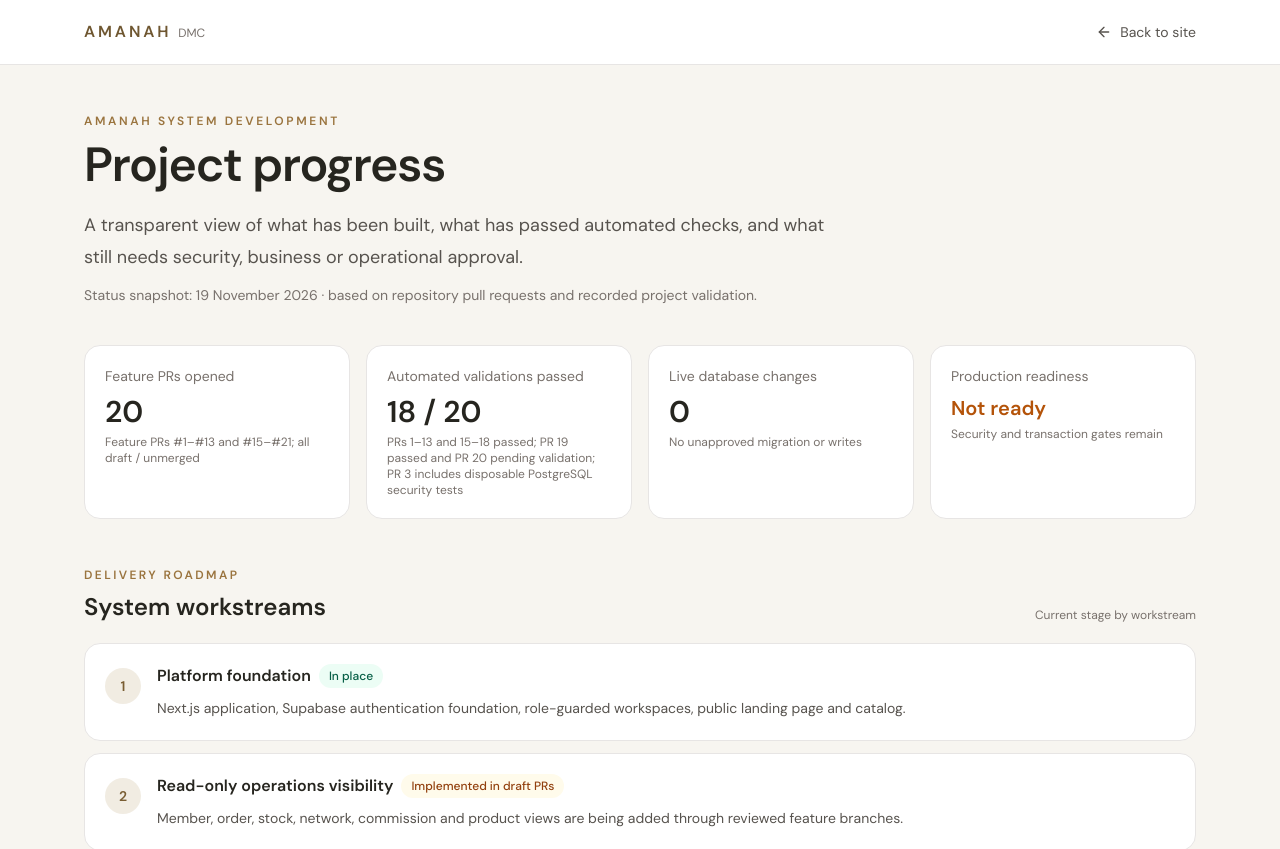
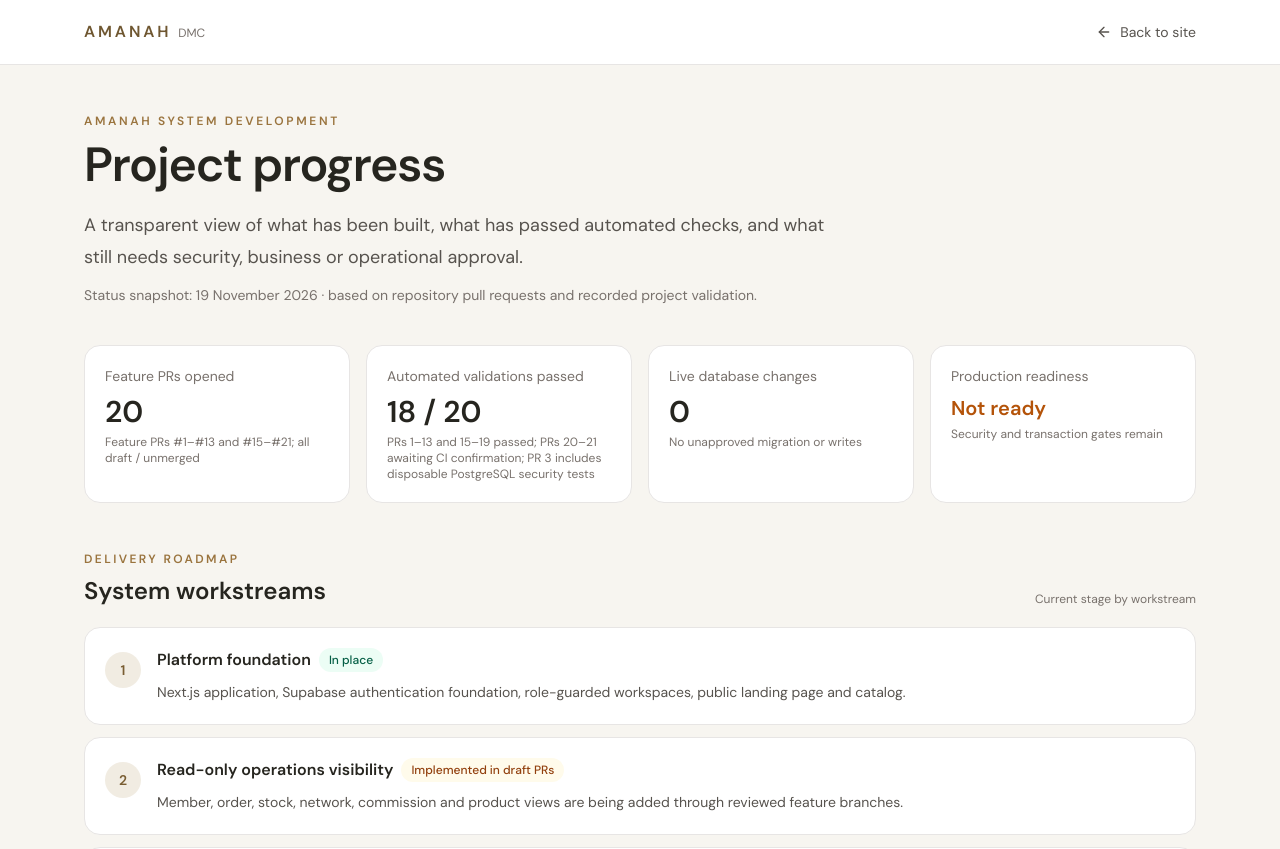
Before and after one commit to amanahoperationsdept-beep/Amanah-unilevel-system, a Next.js app: page /project-progress in a window 1280 px wide. Shown: the top 849 px of the page. Built offline with nearby package versions, Linux system fonts and the light colour scheme; a web font is replaced by a local one.

Commit message:
Correct dashboard validation counts and include PR 21

```diff
--- a/src/app/project-progress/page.tsx
+++ b/src/app/project-progress/page.tsx
@@ -55,7 +55,7 @@ export default function ProjectProgressPage() {
 
         <section className="mt-10 grid gap-4 sm:grid-cols-2 lg:grid-cols-4">
           <div className="rounded-2xl border border-stone-200 bg-white p-5"><p className="text-sm text-stone-500">Feature PRs opened</p><p className="mt-2 text-3xl font-semibold tabular-nums">20</p><p className="mt-1 text-xs text-stone-500">Feature PRs #1–#13 and #15–#21; all draft / unmerged</p></div>
-          <div className="rounded-2xl border border-stone-200 bg-white p-5"><p className="text-sm text-stone-500">Automated validations passed</p><p className="mt-2 text-3xl font-semibold tabular-nums">{passed} / 20</p><p className="mt-1 text-xs text-stone-500">PRs 1–13 and 15–18 passed; PR 19 passed and PR 20 pending validation; PR 3 includes disposable PostgreSQL security tests</p></div>
+          <div className="rounded-2xl border border-stone-200 bg-white p-5"><p className="text-sm text-stone-500">Automated validations passed</p><p className="mt-2 text-3xl font-semibold tabular-nums">{passed} / 20</p><p className="mt-1 text-xs text-stone-500">PRs 1–13 and 15–19 passed; PRs 20–21 awaiting CI confirmation; PR 3 includes disposable PostgreSQL security tests</p></div>
           <div className="rounded-2xl border border-stone-200 bg-white p-5"><p className="text-sm text-stone-500">Live database changes</p><p className="mt-2 text-3xl font-semibold">0</p><p className="mt-1 text-xs text-stone-500">No unapproved migration or writes</p></div>
           <div className="rounded-2xl border border-stone-200 bg-white p-5"><p className="text-sm text-stone-500">Production readiness</p><p className="mt-2 text-xl font-semibold text-amber-700">Not ready</p><p className="mt-1 text-xs text-stone-500">Security and transaction gates remain</p></div>
         </section>
```
